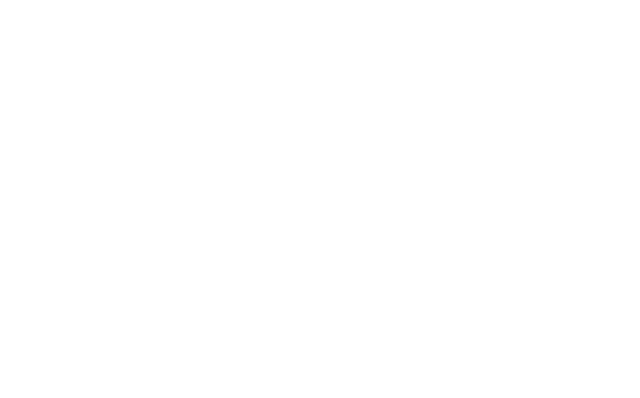
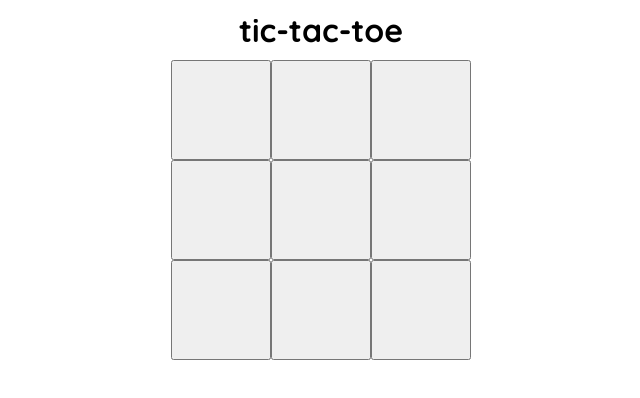
Before and after one commit to jnDhruv/odin-tic-tac-toe, a plain HTML site: page index.html in a window 1280 px wide. Shown: the whole page, without its empty margins (319-959 px from the left). Drawn offline with Linux system fonts and the light colour scheme.

Commit message:
Basic HTML Skeleton with grid css

```diff
--- a/index.html
+++ b/index.html
@@ -14,7 +14,21 @@
     <link rel="stylesheet" href="styles/layout.css">
 </head>
 <body>
-
+    <header><h1>tic-tac-toe</h1></header>
+    <main>
+        <h3 class="turn"></h3>
+        <div class="board">
+            <button class="btn"></button>
+            <button class="btn"></button>
+            <button class="btn"></button>
+            <button class="btn"></button>
+            <button class="btn"></button>
+            <button class="btn"></button>
+            <button class="btn"></button>
+            <button class="btn"></button>
+            <button class="btn"></button>
+        </div>
+    </main>
     <!-- SCRIPT -->
     <script src="script.js"></script>
 </body>
--- a/script.js
+++ b/script.js
@@ -5,6 +5,7 @@ const Gameboard = function() {
         boardArr[r][c] = pointer;
     };
 
+    const getBoard = () => boardArr;
     const getCell = (rowIndex,colIndex) => boardArr[rowIndex][colIndex];
     const getRow = (rowIndex) => boardArr[rowIndex];
     const getCol = (colIndex) => [boardArr[0][colIndex], boardArr[1][colIndex], boardArr[2][colIndex]];
@@ -27,6 +28,7 @@ const Gameboard = function() {
 
     return {
         mark,
+        getBoard,
         getCell,
         getRow,
         getCol,
@@ -111,6 +113,7 @@ const Game = (function() {
 
     return {
         playRound,
-        getActivePlayer
+        getActivePlayer,
+        getBoard: board.getBoard
     };
 })();
--- a/styles/layout.css
+++ b/styles/layout.css
@@ -0,0 +1,34 @@
+* {
+    box-sizing: border-box;
+    font-family: "Quicksand";
+}
+
+body, h1, h3, button {
+    margin: 0;
+    padding: 0;
+}
+
+header {
+    text-align: center;
+    margin: 10px 0;
+}
+
+main {
+    display: flex;
+    justify-content: center;
+}
+
+.board {
+    display: grid;
+    grid-template-columns: 100px 100px 100px;
+    grid-template-rows: 100px 100px 100px;
+}
+
+.btn {
+    display: flex;
+    justify-content: center;
+    align-items: center;
+
+    font-size: 100%;
+    font-family: inherit;
+}
```
